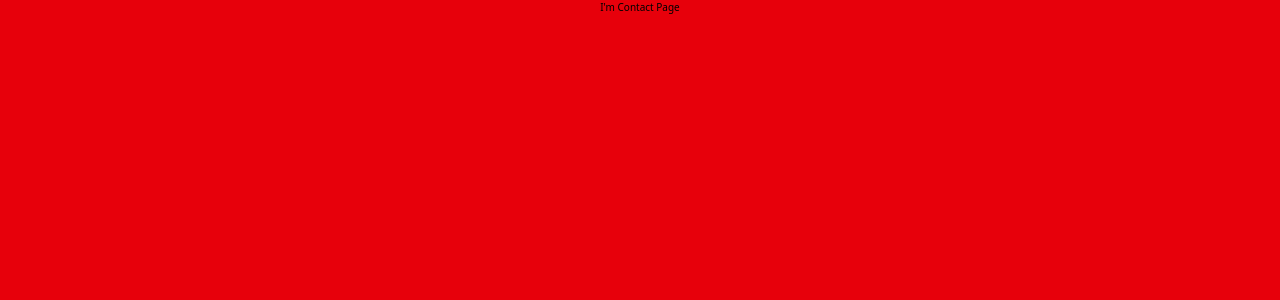
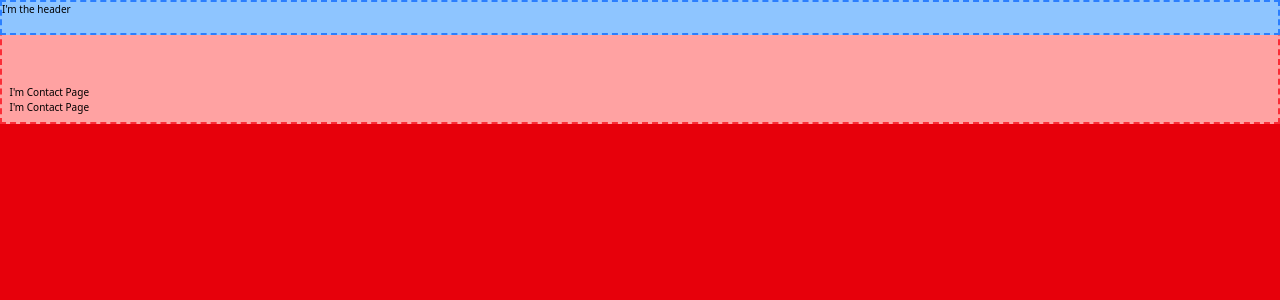
Before and after one commit to DaniHolzer/personal-profilepage, a React (Vite) app: page /contact in a window 1280 px wide. Shown: the top 300 px of the page. Built offline with nearby package versions, Linux system fonts and the light colour scheme.

Commit message:
Create header layout.

```diff
--- /dev/null
+++ b/src/layouts/header/HeaderLayout.styles.ts
@@ -0,0 +1,13 @@
+import { tv } from "tailwind-variants";
+
+//-----------------------------------------------------------------------------
+// HeaderLayout Styles
+
+export const headerLayoutStyles = tv({
+  base: "fixed top-0 left-0 right-0 h-14",
+  variants: {
+    debug: {
+      true: "border-2 border-dashed border-blue-500 bg-blue-300",
+    },
+  },
+});
--- /dev/null
+++ b/src/layouts/header/HeaderLayout.tsx
@@ -0,0 +1,12 @@
+import { headerLayoutStyles } from "./HeaderLayout.styles";
+
+//------------------------------------------------------------------------------
+// HeaderLayout - Component
+
+export function HeaderLayout({ debug }: {debug?: boolean}) {
+  return (
+    <header id="header" className={headerLayoutStyles({ debug })}>
+            I'm the header
+    </header>
+  );
+}
--- a/src/pages/Contact.tsx
+++ b/src/pages/Contact.tsx
@@ -1,10 +1,17 @@
+import { Container } from "components/container/base/Container";
+import { HeaderLayout } from "~/layouts/header/HeaderLayout";
+
 //-------------------------------------------------------------------------------------------------
 // Contact Page - Component
 
 export default function Contact() {
   return (
     <>
-      <div>I'm Contact Page</div>
+      <Container as="section" className="h-auto p-3" debug>
+        <HeaderLayout debug></HeaderLayout>
+        <div className="pt-30">I'm Contact Page</div>
+        <div className="">I'm Contact Page</div>
+      </Container>
     </>
   );
 }
```
